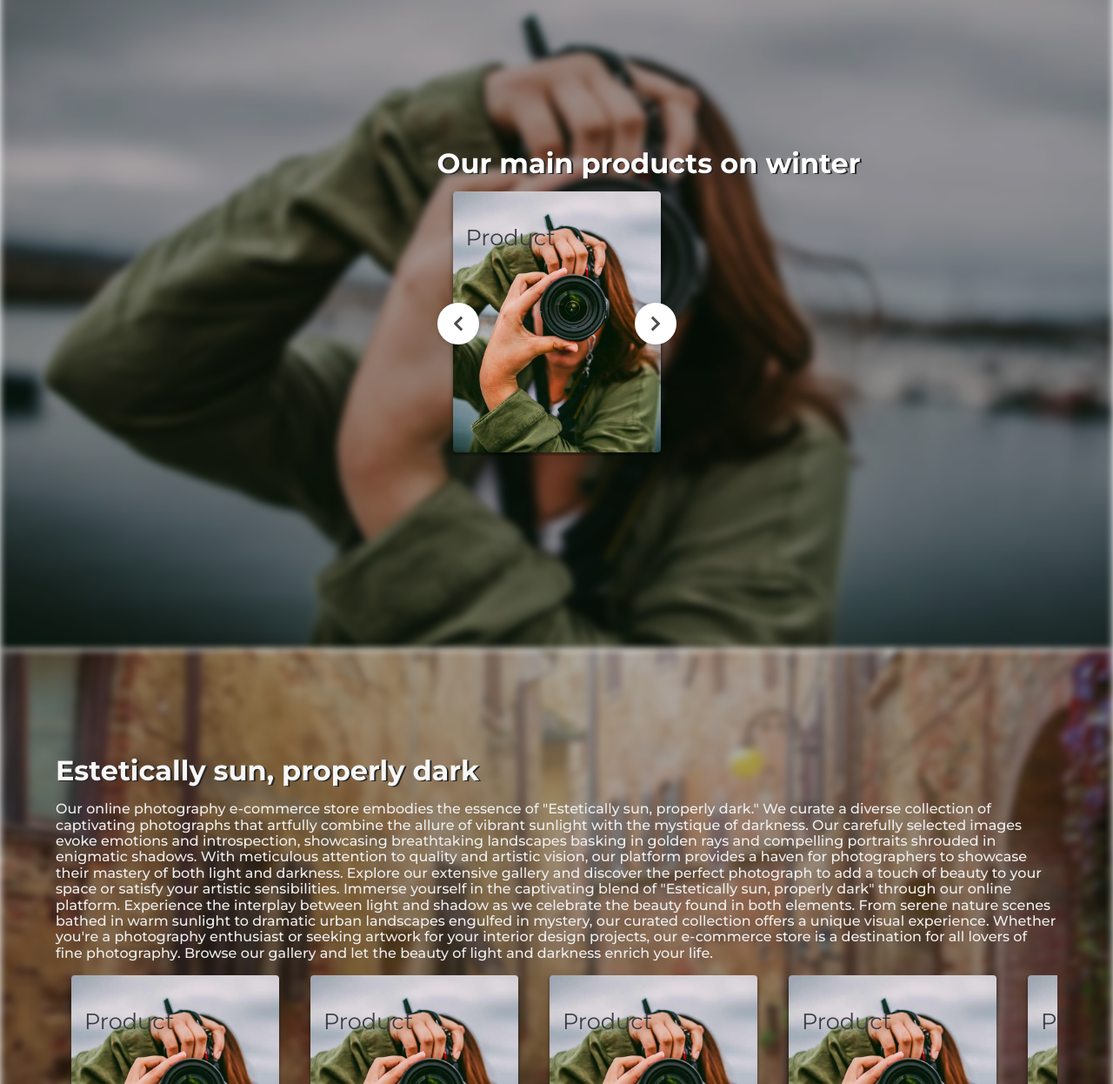
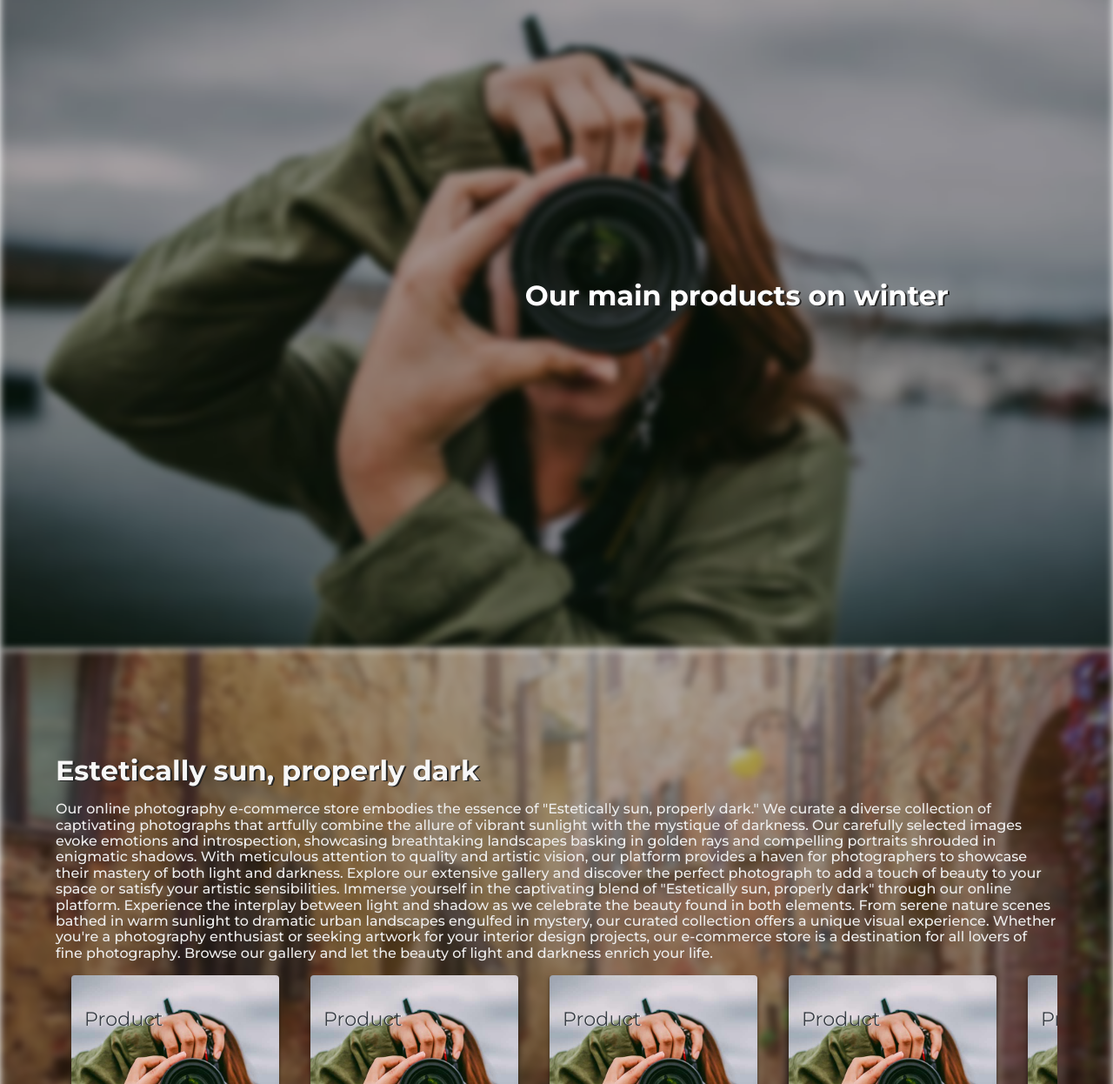
Before and after one commit to EdCenten0/Productos-Generico, a website with bundled scripts: page html/index.html in a window 1280 px wide. Shown: the part 53-1299 px from the top of the page at 87% size. Built offline with nearby package versions, Linux system fonts and the light colour scheme; no server answers.

Commit message:
Added a small shadow to products card name

```diff
--- a/html/index.html
+++ b/html/index.html
@@ -78,18 +78,7 @@
               </svg>
             </button>
 
-            <div class="main__banner_section__carousel__list__track">
-              <div class="main__banner_section__carousel__list__track__product">
-                <div>
-                  <a href="#">
-                    <p>Product</p>
-                    <picture>
-                      <img src="../src/photgrapher-image.jpg" alt="photo" />
-                    </picture>
-                  </a>
-                </div>
-              </div>
-            </div>
+            <div class="main__banner_section__carousel__list__track"></div>
 
             <button
               class="slick-arrow slick-next"
--- a/sass/components/_index-main.scss
+++ b/sass/components/_index-main.scss
@@ -77,10 +77,11 @@
                         p{
                             position: absolute;
                             z-index: 1;
-                            font-size: fs.$sm;
+                            font-size: 1.4rem;
                             line-height: 1.5rem;
                             color: c.$third-color;;
                             padding: 15px;
+                            text-shadow: 1px 0px c.$primary-color;
                         }
 
                         img{
```
Also changed, not shown: css/style.css, 1 other file.
